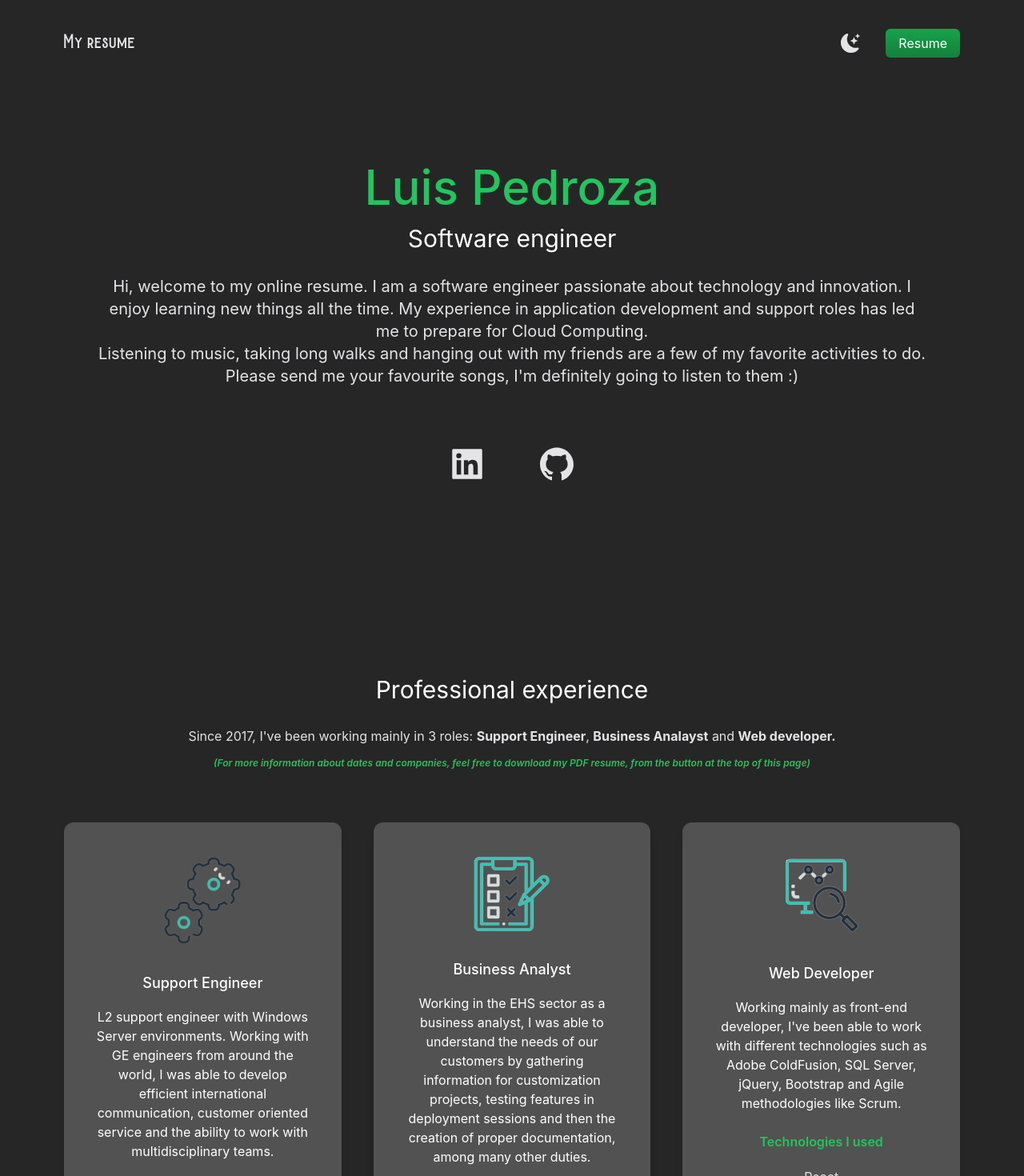
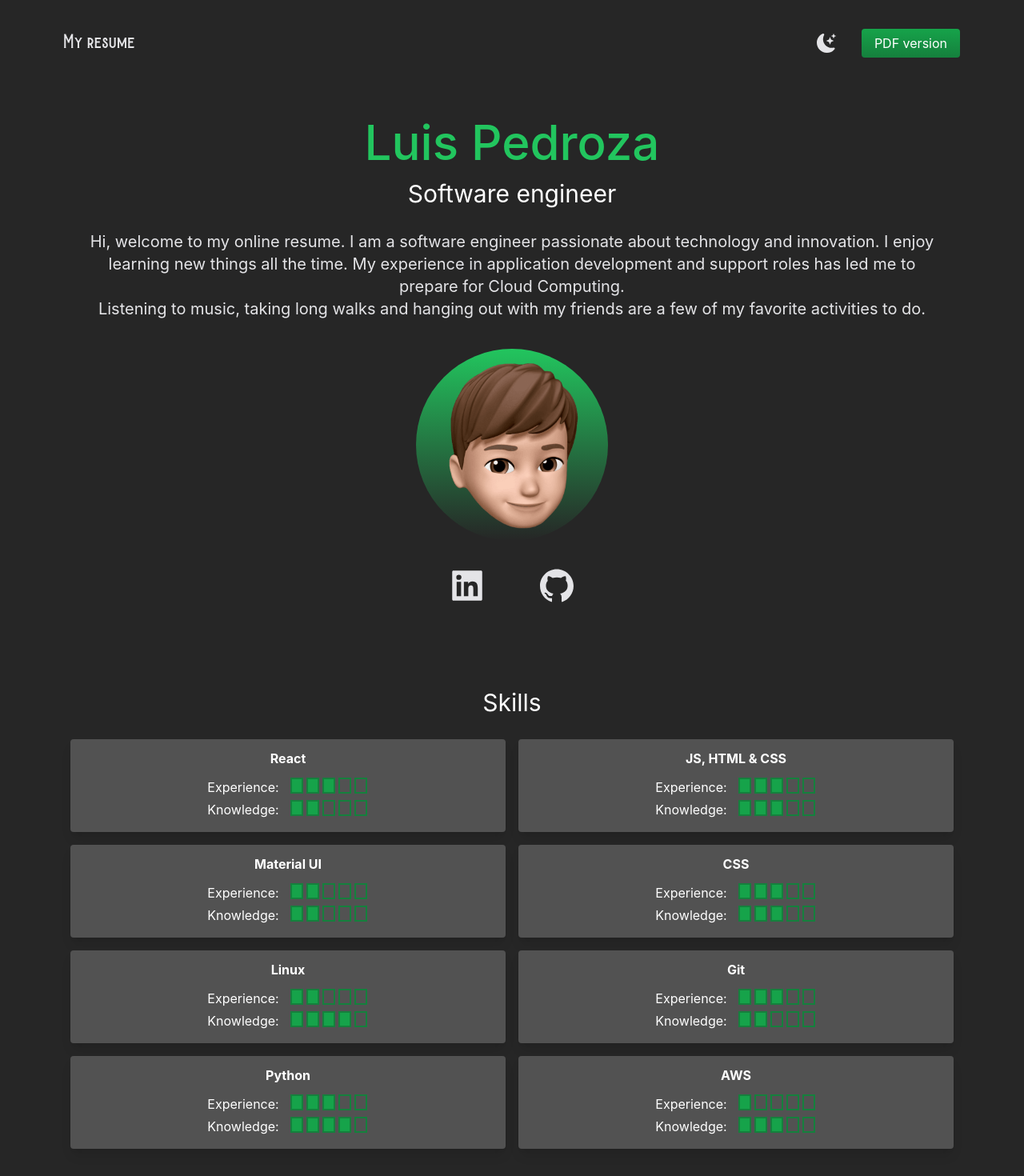
Before and after one commit to luisupertramp/react-portfolio, a React (Create React App) app: page / in a window 1280 px wide. Shown: the top 1470 px of the page at 80% size. Built offline with nearby package versions, Linux system fonts and the light colour scheme.

Commit message:
Re-arrange order and skill cards added as components

```diff
--- a/src/App.js
+++ b/src/App.js
@@ -1,5 +1,8 @@
 import logo from './logo.svg';
 import './App.css';
+
+// Components
+import SkillCard from './components/SkillCard';
 
 // Icons
 import {BsFillMoonStarsFill} from 'react-icons/bs';
@@ -35,36 +38,66 @@ function App() {
         </head>
 
         <main className=' bg-white px-10 text-black md:px-20 dark:bg-neutral-800 dark:text-white'>
-          <section className='min-h-screen'>
 
+          <section className=' min-h-screen'>
             {/* Navigation bar */}
-            <nav className='py-10 mb-12 flex justify-between dark:text-zinc-200'>
+            <nav className='py-10 flex justify-between dark:text-zinc-200'>
               <h1 className=' text-xl font-burtons'>My resume</h1>
               <ul className='flex items-center'>
                 <li><BsFillMoonStarsFill onClick={() => setDarkMode(!darkMode)} className='cursor-pointer text-2xl'/></li>
-                <li><a className=' bg-gradient-to-b from-cyan-500 to-cyan-600 dark:from-green-600 dark:to-green-700 text-white px-4 py-2 rounded-md ml-8' href="#">Resume</a></li>
+                <li><a className=' bg-gradient-to-b from-cyan-500 to-cyan-600 dark:from-green-600 dark:to-green-700 text-white px-4 py-2 rounded ml-8' href="#">
+                  PDF version
+                </a></li>
               </ul>
             </nav>
 
             {/* Personal info */}
-            <div className=' text-center p-10 '>
+            <div className=' text-center p-8 '>
               <h2 className=' text-5xl py-2 text-teal-500 dark:text-green-500 font-medium md:text-6xl'>Luis Pedroza</h2>
               <h3 className='text-2xl py-2 md:text-3xl'>Software engineer</h3>
-              <p className=' mx-auto text-md py-5 leading-8 text-gray-800  dark:text-zinc-200 md:text-xl '>
+              <p className=' mx-auto text-md pt-5 leading-8 text-gray-800  dark:text-zinc-200 md:text-xl '>
                 Hi, welcome to my online resume. I am a software engineer passionate about technology and innovation. I enjoy learning new things all the time. My experience in application development and support roles has led me to prepare for Cloud Computing.
                 <br/>
-                Listening to music, taking long walks and hanging out with my friends are a few of my favorite activities to do. Please send me your favourite songs, I'm definitely going to listen to them :{')'}
+                Listening to music, taking long walks and hanging out with my friends are a few of my favorite activities to do.
               </p>
             </div>
 
+            {/* Avatar */}
+            <div className='relative mx-auto bg-gradient-to-b from-teal-500  dark:from-green-500 rounded-full w-60 h-60 mt-1 '>
+              <img src={memoji} width={180} height={180} className="mx-auto pt-3"/>
+            </div>
+
             {/* Icons */}
-            <div className=' text-5xl flex justify-center gap-16 py-3 text-gray-600  dark:text-zinc-200' >
+            <div className=' my-8 text-5xl flex justify-center gap-16  text-gray-600  dark:text-zinc-200' >
               <a href="https://www.linkedin.com/in/luispedrozaa/" target={'_blank'}><AiFillLinkedin className='transition transform hover:scale-150'/></a>
               <a href="https://github.com/luisupertramp" target={'_blank'}><AiFillGithub className='transition transform hover:scale-150'/></a>
             </div>
           </section>
 
           <section className='mt-10'>
+
+            {/* Skills */}
+            <div className='pb-24'>
+              <h3 className='text-3xl py-5'>Skills</h3>
+
+              <div className='flex w-full justify-around'>
+                <SkillCard name="React" exp={3} know={2} />
+                <SkillCard name="JS, HTML & CSS" exp={3} know={3}/>
+              </div>
+              <div className='flex w-full justify-around'>
+                <SkillCard name="Material UI" exp={2} know={2}/>
+                <SkillCard name="CSS" exp={3} know={3}/>
+              </div>
+              <div className='flex w-full justify-around'>
+                <SkillCard name="Linux" exp={2} know={4}/>
+                <SkillCard name="Git" exp={3} know={2}/>
+              </div>
+              <div className='flex w-full justify-around'>
+                <SkillCard name="Python" exp={3} know={4}/>
+                <SkillCard name="AWS" exp={1} know={3}/>
+              </div>
+
+            </div>
 
             {/* Professional experience */}
             <div>
@@ -79,7 +112,7 @@ function App() {
             <div className="lg:flex gap-10">
 
               {/* Support Engineer */}
-              <div className="text-center shadow-lg p-10 rounded-xl my-10  dark:bg-neutral-600 flex-1">
+              <div className="text-center shadow-lg p-10 rounded my-10  dark:bg-neutral-600 flex-1">
                 <img className='mx-auto' src={support} width={100} height={100} />
 
                 <h3 className="text-lg font-medium pt-8 pb-2  ">
@@ -142,16 +175,12 @@ function App() {
             <div>
               <h3 className='text-3xl py-1 '>About me</h3>
               <p className=' text-md py-5 leading-8 text-gray-800 dark:text-zinc-200'>
-                I am 27 years old, Mex·<b>I·Can</b> software engineer. Graduated from the <a className='underline text-cyan-600 dark:text-green-500' href="https://upa.edu.mx">Universidad Politécnica de Aguascalientes</a>, where I studied the program "Information Strategic Systems Engineering" and got an specialization in Networks and Telecommunications, in 2017.
+                I am 27 years old, Mexican software engineer. Graduated from the <a className='underline text-cyan-600 dark:text-green-500' href="https://upa.edu.mx">Universidad Politécnica de Aguascalientes</a>, where I studied the program "Information Strategic Systems Engineering" and got an specialization in Networks and Telecommunications, in 2017.
                 I enjoy listening to audiobooks, photography, hiking and spending some time in nature.
                 I am in the process of learning all necessary skills to become a DevOps egineer, so if you know of any position related to that field, or have any other inquirie, feel free to reach me at <a href="mailto:luisfpedrozaa@gmail.com" className='underline text-cyan-600 dark:text-green-500'>luisfpedrozaa@gmail.com</a> or DM me via LinkedIn for a quicker reply.
               </p>
             </div>
 
-            {/* Avatar */}
-            <div className='relative mx-auto bg-gradient-to-b from-teal-500  dark:from-green-500 rounded-full w-60 h-60 mt-1 '>
-              <img src={memoji} width={180} height={180} className="mx-auto pt-3"/>
-            </div>
           </section>
 
           {/* Courses */}
--- /dev/null
+++ b/src/components/SkillCard.js
@@ -0,0 +1,28 @@
+// Props:
+// * name: Skill name / technology
+// * exp: "Experience points" hehe
+// * know: Knowledge points
+
+const expBars = (level) => {
+    var bars = []
+    for (var i=0; i<level; i++){
+        bars.push(<span key={i} className="min-w-4 h-5 border-2 dark:bg-green-600 bg-teal-500 dark:border-green-700 border-teal-500 mx-0.5">&nbsp;</span>)
+    }
+
+    for (i=5; i>level; i--){
+        bars.push(<span key={i} className="min-w-4 h-5 border-2 dark:border-green-700 border-teal-500 mx-0.5">&nbsp;</span>)
+    }
+    return bars;
+}
+
+const SkillCard = (props)  => {
+    return (
+        <div className="text-center shadow-lg p-3 rounded my-2 mx-2 dark:bg-neutral-600 w-1/2">
+            <div className="mb-3"><b>{props.name}</b></div>
+            <span className="flex justify-center my-1"> <p className="mr-3" >Experience: </p> {expBars(props.exp)} </span>
+            <span className="flex justify-center my-1"> <p className="mr-3" >Knowledge: </p> {expBars(props.know)} </span>
+        </div>
+    )
+}
+
+export default SkillCard;
```
Also changed, not shown: src/components/ExperienceCard.js (added).
